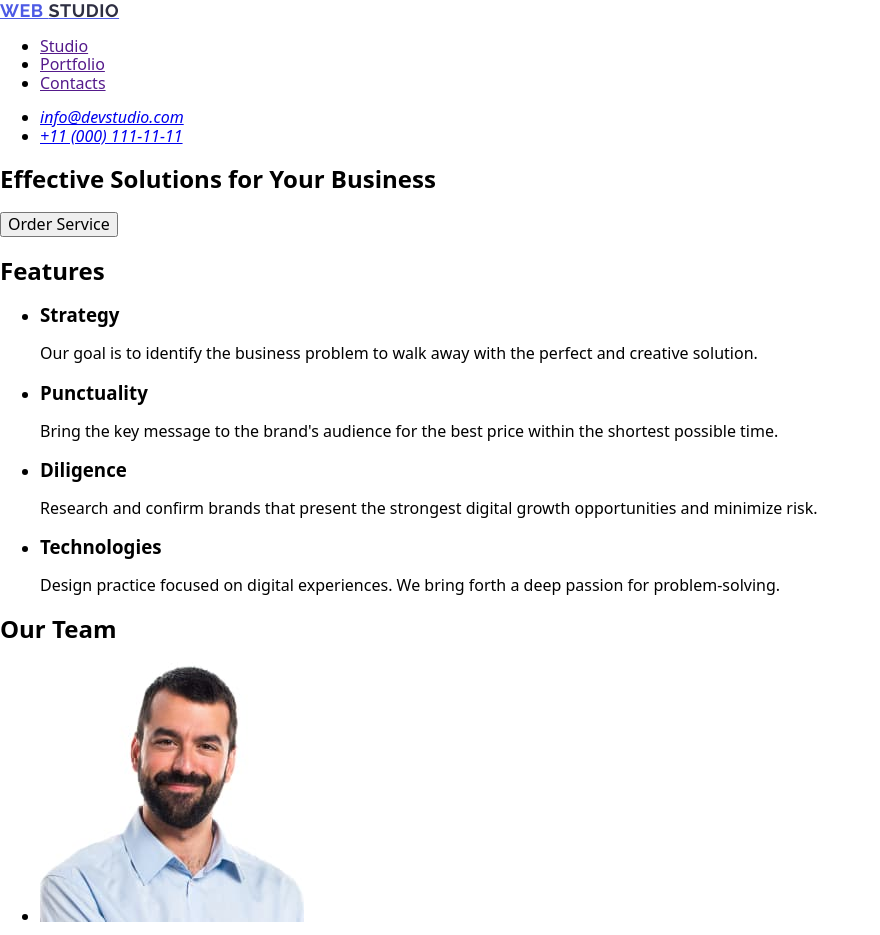
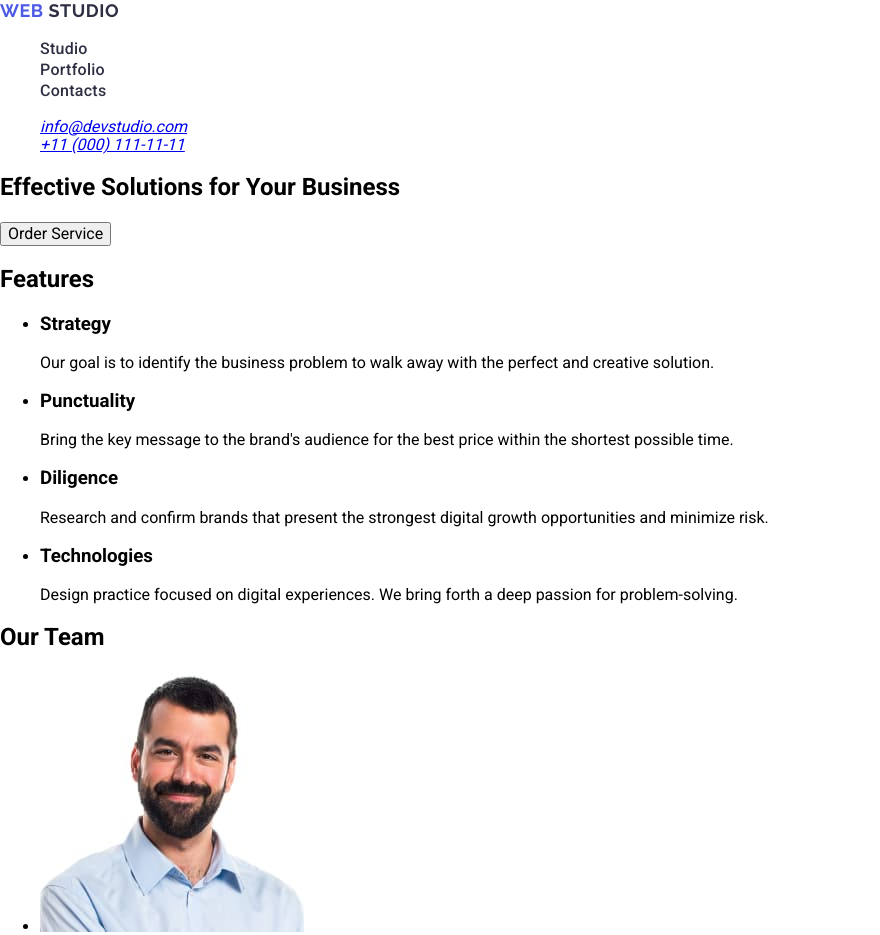
Before and after one commit to ToryKoval/goit-homework-02, a plain HTML site: page index.html in a window 1280 px wide. Shown: the top 935 px of the page, without its empty margins (0-880 px from the left). Drawn offline with nearby package versions, Linux system fonts and the light colour scheme.

Commit message:
Changes4

```diff
--- a/css/styles.css
+++ b/css/styles.css
@@ -7,6 +7,10 @@ list-style-type: none;
 }
 
 button {cursor: pointer;}
+
+body {
+    font-family: 'Roboto' , sans-serif;
+}
 
 .logo {
     color: var(--IRIS, #4D5AE5);
@@ -24,10 +28,23 @@ button {cursor: pointer;}
     color: var(--NAVY-BLUE, #2E2F42);
         font-family: Raleway;
         font-size: 18px;
-        font-style: normal;
         font-weight: 700;
-        line-height: 21px;
+        line-height: 1.16;
         /* 116.667% */
-        letter-spacing: 0.54px;
+        letter-spacing: 0.03em;
         text-transform: uppercase;
 }
+
+.menu-link {
+    color: var(--NAVY-BLUE, #2E2F42);
+    font-size: 16px;
+    font-weight: 500;
+    line-height: 1.33;
+    /* 150% */
+    letter-spacing: 0.017em;
+}
+
+.menu-link:hover ,
+.menu-link:focus {
+color: #404BBF;
+}
--- a/index.html
+++ b/index.html
@@ -14,27 +14,28 @@
 </head>
 
 <body>
-    <header class="main-header">
-        <nav class="main-nav">
-            <a href="./index.html" class="logo">Web <span class="logo-word2">Studio</span> </a>
-            <ul class="navigation-list">
+    <!--Header-->
+    <header class="page-header">
+        <nav class="page-navigation">
+            <a class="logo link" href="./index.html" class="logo">Web <span class="logo-word2">Studio</span> </a>
+            <ul class="menu-list list">
                 <li class="menu-item">
-                    <a href="">Studio</a>
+                    <a class="menu-link link" href="./index.html">Studio</a>
                 </li>
                 <li class="menu-item">
-                    <a href="">Portfolio</a>
+                    <a class="menu-link link" href="#portfolio">Portfolio</a>
                 </li>
                 <li class="menu-item">
-                    <a href="">Contacts</a>
+                    <a class="menu-link link" href="#contacts">Contacts</a>
                 </li>
             </ul>
         </nav>
-        <address class="contacts">
-            <ul class="contacts-list">
-                <li class="contacts-link">
+        <address class="contacts list">
+            <ul class="contacts-list link">
+                <li class="contacts link list">
                     <a href="mailto:info@devstudio.com">info@devstudio.com</a>
                 </li>
-                <li class="contacts-link">
+                <li class="contacts link list">
                     <a href="tel:+110001111111">+11 (000) 111-11-11</a>
                 </li>
 
```
